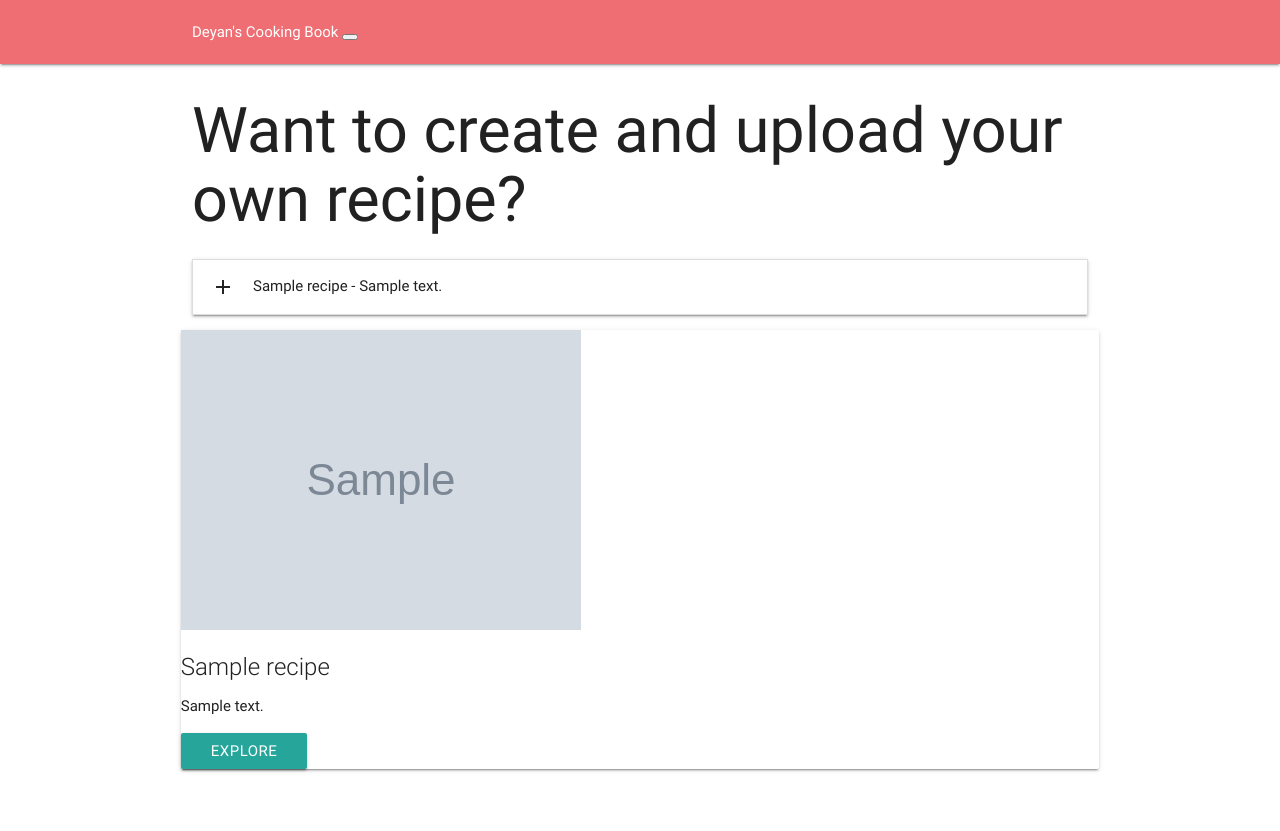
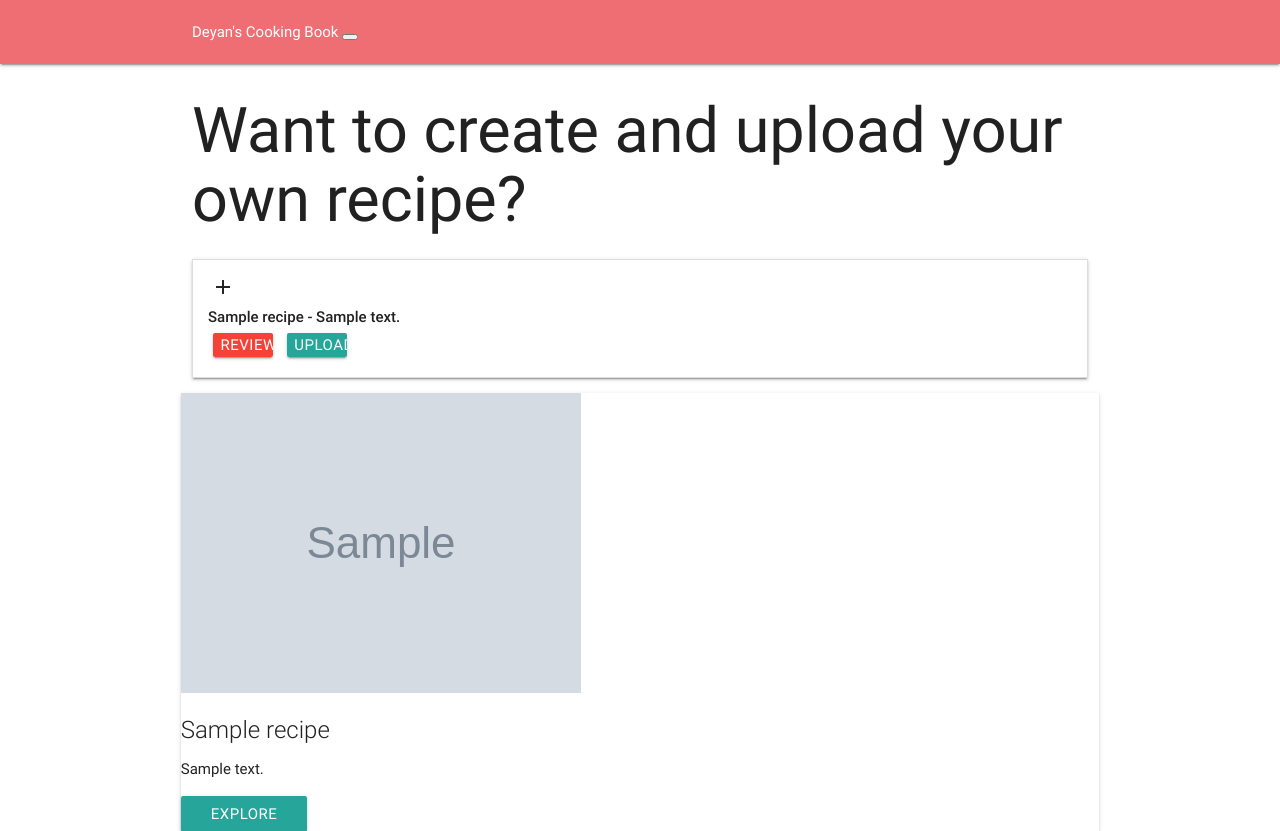
Before and after one commit to podvistorcheto/Milestone-3, a Flask app: page /meals in a window 1280 px wide. Shown: the top 831 px of the page. Before the commit the page ends 772 px from the top, so only its background shows below. Run offline with Flask 2, Linux system fonts and the light colour scheme; grey boxes marked "Sample" are stand-in pictures; a database or web service that is not in the repository returns one stand-in record (values such as "Sample title"); some libraries are stand-ins or nearby versions.

Commit message:
rendered the review score page with db

```diff
--- a/app.py
+++ b/app.py
@@ -29,7 +29,7 @@ def index():
 @app.route('/profile')
 def profile():
     if 'email' in session:
-        return "Welcome!<br>You are logged in as {}".format(session["email"])
+        return "Welcome!<br><br>You are logged in as {}".format(session["email"])
 
     return render_template('profile.html')
 
@@ -102,12 +102,12 @@ def create():
 
     return 'Done!'
 
-""" retrieve the picture from mongodb collection """
+""" retrieve pic from mongodb step 1 - creates an endpoint that allows you to retreive data from"""
 @app.route('/gallery/<filename>')
 def gallery(filename):
     return mongo.send_file(filename)
 
-
+"""step 2 call the file from the endpoint to display for the user"""
 @app.route('/user_a/<username>')
 def user_a(username):
      user_a = mongo.db.photos.find_one_or_404({'username': username})
@@ -125,9 +125,21 @@ def user_a(username):
 def meals():
     return render_template('meals.html', recipes=mongo.db.recipes.find())
 
+@app.route('/review_meals/<meal_id>')
+def review_meals(meal_id):
+    the_review = mongo.db.recipes.find_one({"_id": ObjectId(meal_id)})
+    reviews_data = mongo.db.reviews.find()
+    return render_template("ratings.html", recipes=the_review, revies=reviews_data)
+
 @app.route('/carta')
 def carta():
     return render_template('recipe_list.html', recipes=mongo.db.recipes.find())
+
+@app.route('/delete_recipe/<task_id>')
+def delete_recipe():
+    mongo.db.recipes.remove({'_id:': ObjectId(task_id)})
+    return redirect(url_for('meals'))
+
 
 if __name__ == '__main__':
     app.secret_key = 'gatanka'
--- /dev/null
+++ b/static/css/style.css
@@ -0,0 +1,17 @@
+/* .display-3 {
+    font-size: 2rem;
+    font-weight: 300;
+    line-height: 0;
+} */
+
+.btn-small {
+    height: 24px;
+    width: 60px;
+    line-height: 24px;
+    margin: 5px 5px;
+    padding: 0 0.5em;
+}
+
+.task-header {
+    margin-top: 5px;
+}
--- a/templates/index.html
+++ b/templates/index.html
@@ -8,7 +8,8 @@
 	<link href="https://fonts.googleapis.com/icon?family=Material+Icons" rel="stylesheet" />
 	<!-- Bootstrap core CSS -->
 	<link rel="stylesheet" href="https://cdnjs.cloudflare.com/ajax/libs/materialize/0.100.2/css/materialize.min.css">
-	<title>Deyan's Cooking Book</title>
+    <link rel="stylesheet" href="{{url_for('static', filename='css/style.css')}}" type="text/css"/>
+    <title>Deyan's Cooking Book</title>
 </head>
 
 <body>
--- a/templates/meals.html
+++ b/templates/meals.html
@@ -3,9 +3,23 @@
 <ul class="collapsible" data-collapsible="accordion">
 	{% for recipe in recipes %}
 	<li>
-		<div class="collapsible-header"><i class="material-icons">add</i>{{recipe.name}} - {{recipe.description}}</div>
-		<div class="collapsible-body"><span>{{recipe.cooked_meal}}
-</span></div>
+		<div class="collapsible-header">
+            <div class="col s1">
+                <i class="material-icons">add</i>
+            <div>
+			<div class="col s9">
+				<strong>{{recipe.name}} - {{recipe.description}}</strong>
+			</div>
+			<div class="col s2">
+            <div class="inline_actions">
+				<a href="{{url_for('review_meals', meal_id=recipe._id)}}" class="waves-effect waves-light btn btn-small red">Review</a>
+				<a class="waves-effect waves-light btn btn-small">Upload Photo</a>
+            </div>
+			</div>
+		</div>
+			<div class="collapsible-body">
+				<span>{{recipe.cooked_meal}}</span>
+			</div>
 	</li>
 	{% endfor %}
 </ul>
--- a/templates/profile.html
+++ b/templates/profile.html
@@ -2,6 +2,5 @@
 
 {% block content %}
 <h1 class="title">
-  Welcome!
 </h1>
 {% endblock %}
```
Also changed, not shown: templates/ratings.html (added, +89 -0 lines).
